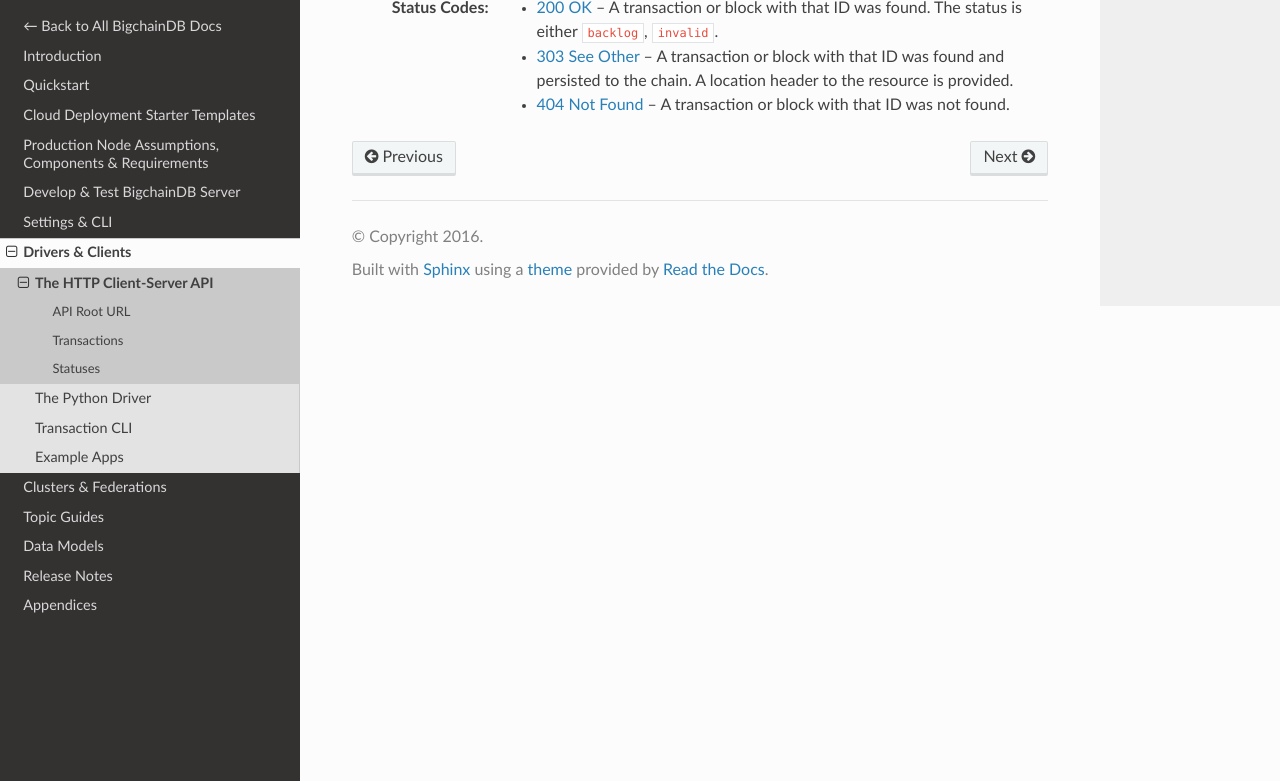
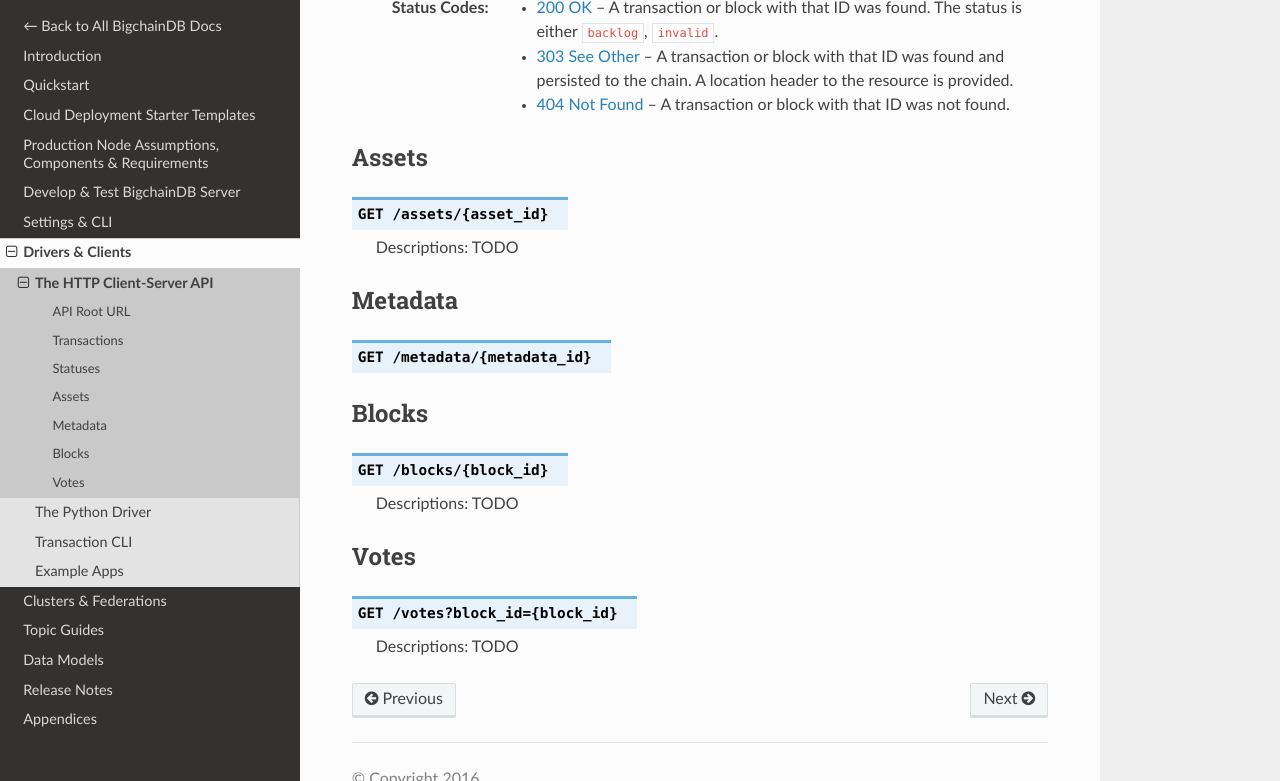
Before and after one commit to bigchaindb/bigchaindb, a Sphinx documentation site: the page built from docs/server/source/drivers-clients/http-client-server-api.rst, in a window 1280 px wide and 900 px high, scrolled down 6220 px, cut to the strip 119-900 px from the top of the window. Built offline with Sphinx 7.4.7 and the Read the Docs theme 2.0.0, drawn with Linux system fonts in a browser that asks for light colours; pages that are not in the unit, such as notebooks, are missing from menus.

Commit message:
Add sections to be done

```diff
--- a/docs/server/source/drivers-clients/http-client-server-api.rst
+++ b/docs/server/source/drivers-clients/http-client-server-api.rst
@@ -334,3 +334,33 @@ Statuses
    :statuscode 200: A transaction or block with that ID was found. The status is either ``backlog``, ``invalid``.
    :statuscode 303: A transaction or block with that ID was found and persisted to the chain. A location header to the resource is provided.
    :statuscode 404: A transaction or block with that ID was not found.
+
+
+Assets
+--------------------------------
+
+.. http:get:: /assets/{asset_id}
+
+   Descriptions: TODO
+
+
+Metadata
+--------------------------------
+
+.. http:get:: /metadata/{metadata_id}
+
+
+Blocks
+--------------------------------
+
+.. http:get:: /blocks/{block_id}
+
+   Descriptions: TODO
+
+
+Votes
+--------------------------------
+
+.. http:get:: /votes?block_id={block_id}
+
+   Descriptions: TODO
```
